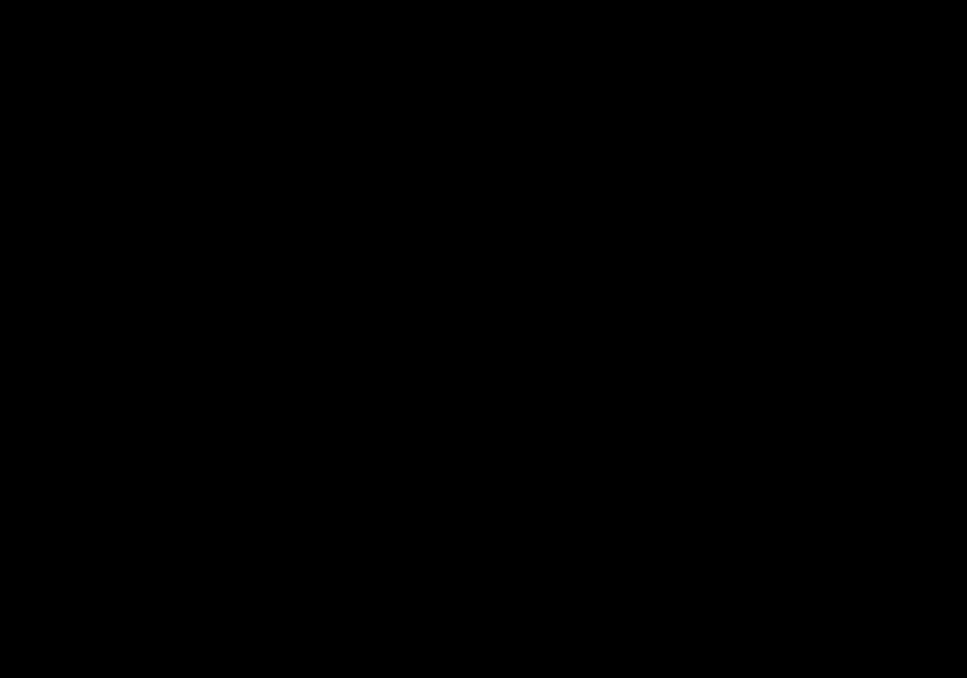
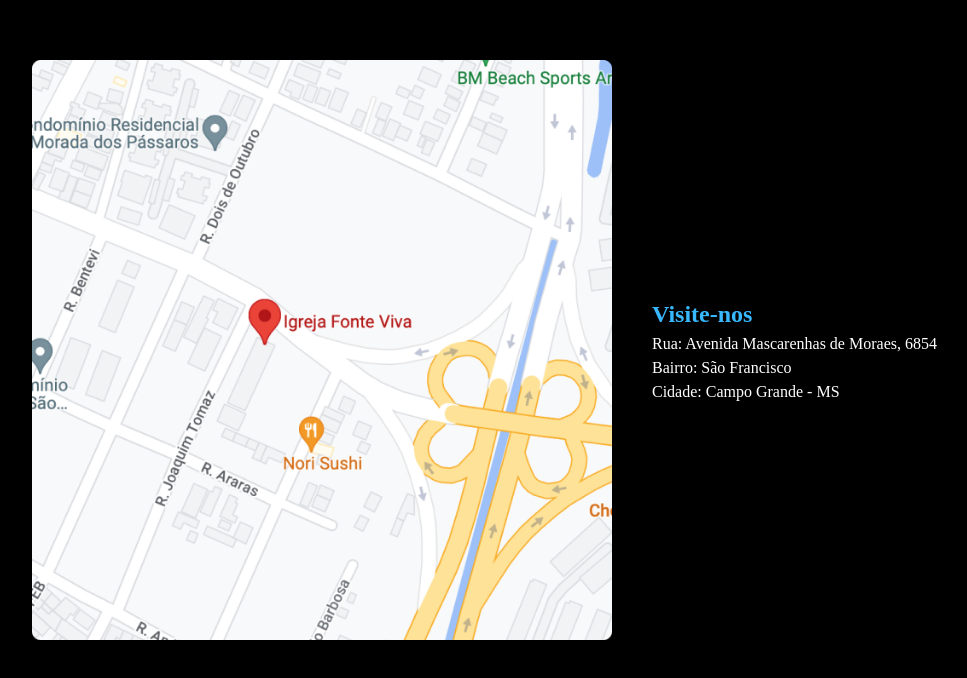
Before and after one commit to lcpsd/one-page-fonte-viva, a Next.js app: page / in a window 1280 px wide. Shown: the part 6759-7437 px from the top of the page, without its empty margins (8-975 px from the left). Before the commit the page ends 6749 px from the top, so only its background shows below. Built offline with nearby package versions, Linux system fonts and the light colour scheme.

Commit message:
location

```diff
--- a/src/pages/index.tsx
+++ b/src/pages/index.tsx
@@ -280,6 +280,21 @@
           </SimpleGrid>
         </Section>
 
+        <Section id="location" h="90vh" w="100%" maxW="1200px" m="0 auto" justify="center" align="center">
+          <SimpleGrid spacing={10} columns={2}>
+            <Img src="/images/map.png"/>
+            <Flex color="white" justify="center" direction="column">
+              <Text fontSize="2xl" fontWeight="bold" color="blue.500">Visite-nos</Text>
+              <Text>
+              Rua: Avenida Mascarenhas de Moraes, 6854 <br/>
+              Bairro: São Francisco<br/>
+              Cidade: Campo Grande - MS
+              </Text>
+            </Flex>
+          </SimpleGrid>
+
+        </Section>
+
       </Flex>
     </>
   )
```
Also changed, not shown: public/images/map.png (added).
